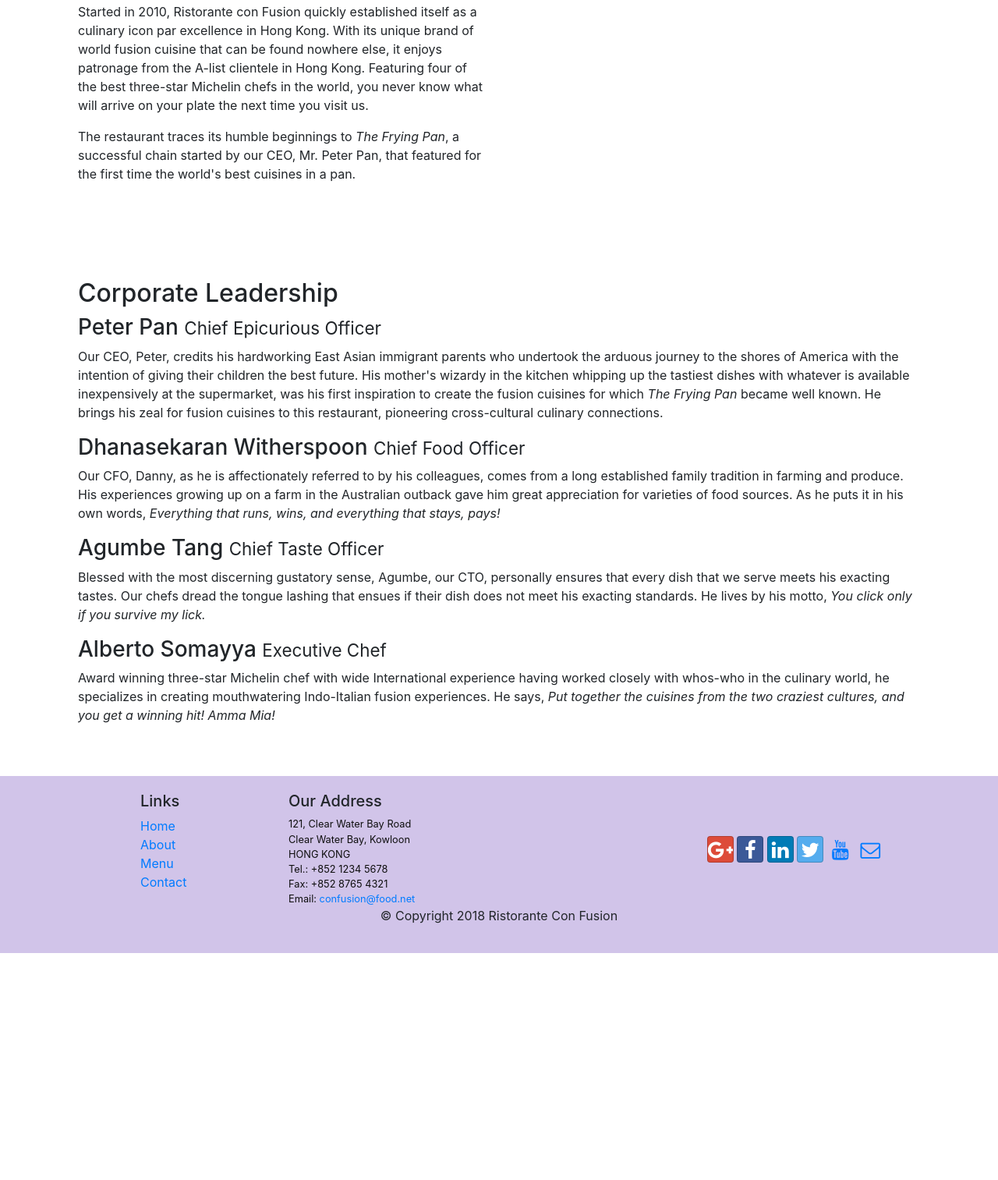
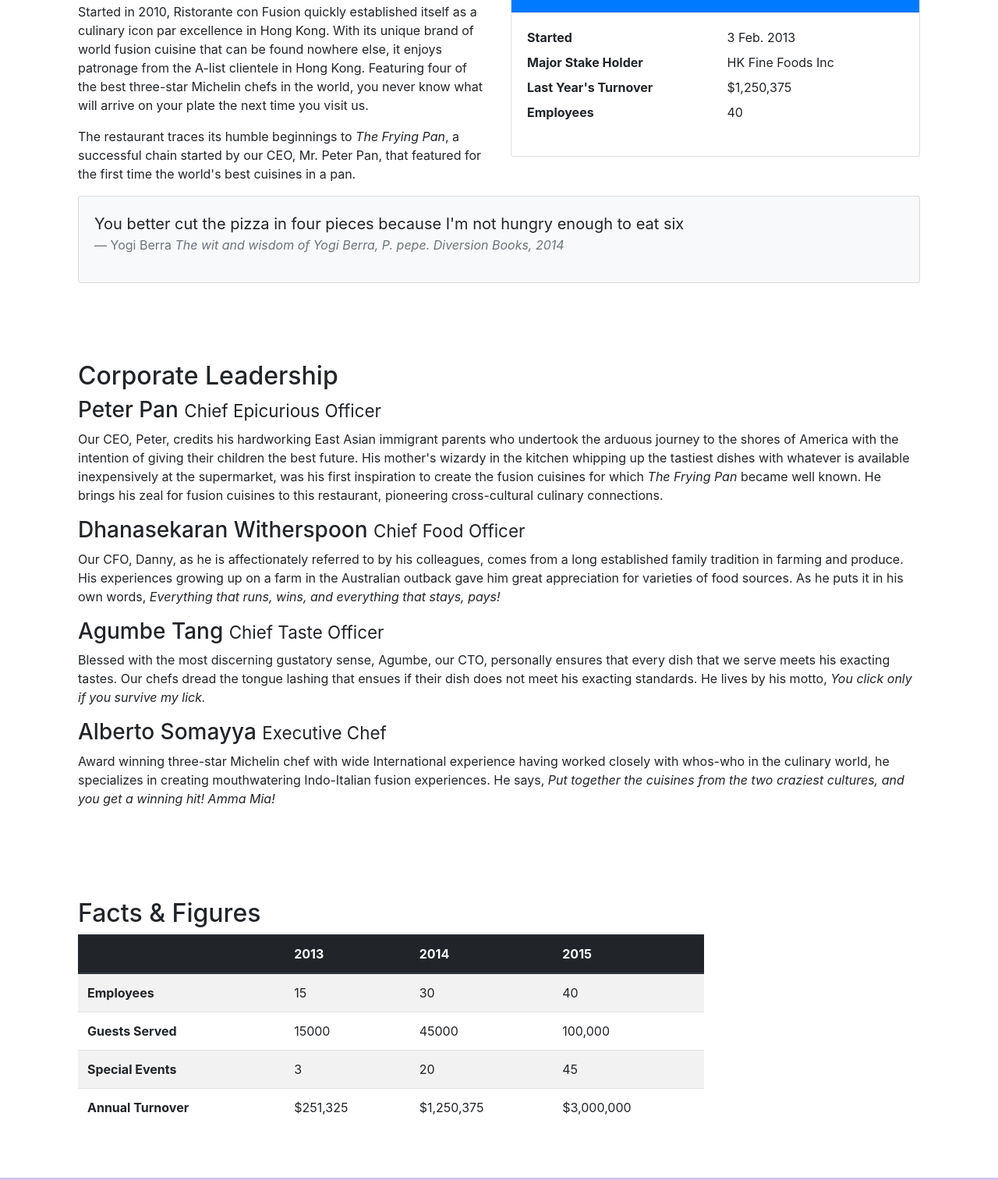
Before and after one commit to Sumptious/myCourses, a website: page aboutus.html in a window 1280 px wide. Shown: the part 558-2071 px from the top of the page at 78% size. Before the commit the page ends 1780 px from the top, so only its background shows below. Drawn offline with nearby package versions, Linux system fonts and the light colour scheme.

Commit message:
Tables and Cards

```diff
--- a/aboutus.html
+++ b/aboutus.html
@@ -66,7 +66,34 @@
                 <p>Started in 2010, Ristorante con Fusion quickly established itself as a culinary icon par excellence in Hong Kong. With its unique brand of world fusion cuisine that can be found nowhere else, it enjoys patronage from the A-list clientele in Hong Kong.  Featuring four of the best three-star Michelin chefs in the world, you never know what will arrive on your plate the next time you visit us.</p>
                 <p>The restaurant traces its humble beginnings to <em>The Frying Pan</em>, a successful chain started by our CEO, Mr. Peter Pan, that featured for the first time the world's best cuisines in a pan.</p>
             </div>
-            <div class="col-12 col-sm">
+            <div class="col-sm">
+                <div class="card">
+                    <h3 class="card-header bg-primary text-white">Facts At a Glance</h3>
+                    <div class="card-body">
+                        <dl class="row">
+                            <dt class="col-6">Started</dt>
+                            <dd class="col-6">3 Feb. 2013</dd>
+                            <dt class="col-6">Major Stake Holder</dt>
+                            <dd class="col-6">HK Fine Foods Inc</dd>
+                            <dt class="col-6">Last Year's Turnover</dt>
+                            <dd class="col-6">$1,250,375</dd>
+                            <dt class="col-6">Employees</dt>
+                            <dd class="col-6">40</dd>
+                        </dl>
+                    </div>
+                </div>
+            </div>
+            <div class="col-12">
+                <div class="card card-body bg-light">
+                    <blockquote class="blockquote">
+                        <p class="mb-0">You better cut the pizza in four pieces
+                            because I'm not hungry enough to eat six
+                        </p>
+                        <footer class="blockquote-footer">Yogi Berra
+                            <cite title="Source Title">The wit and wisdom of Yogi Berra, P. pepe. Diversion Books, 2014</cite>
+                        </footer>
+                    </blockquote>
+                </div>
             </div>
         </div>
 
@@ -84,7 +111,47 @@
                 <p class="d-none d-sm-block">Award winning three-star Michelin chef with wide International experience having worked closely with whos-who in the culinary world, he specializes in creating mouthwatering Indo-Italian fusion experiences. He says, <em>Put together the cuisines from the two craziest cultures, and you get a winning hit! Amma Mia!</em></p>
             </div>
        </div>
-
+       <div class="row row-content">
+           <div class="col-12 col-sm-9">
+               <h2>Facts &amp; Figures</h2>
+               <div class="table-responsive">
+                   <table class="table table-striped">
+                       <thead class="thead-dark">
+                           <tr>
+                               <th>&nbsp;</th>
+                               <th>2013</th>
+                               <th>2014</th>
+                               <th>2015</th>
+                           </tr>
+                       </thead>
+                       <tr>
+                           <th>Employees</th>
+                           <td>15</td>
+                           <td>30</td>
+                           <td>40</td>
+                       </tr>
+                       <tr>
+                            <th>Guests Served</th>
+                            <td>15000</td>
+                            <td>45000</td>
+                            <td>100,000</td>
+                        </tr>
+                        <tr>
+                                <th>Special Events</th>
+                                <td>3</td>
+                                <td>20</td>
+                                <td>45</td>
+                            </tr>
+                        <tr>
+                                <th>Annual Turnover</th>
+                                <td>$251,325</td>
+                                <td>$1,250,375</td>
+                                <td>$3,000,000</td>
+                            </tr>
+                   </table>
+               </div>
+           </div>
+       </div>
     </div>
 
     <footer class="footer">
```
Also changed, not shown: index.html (+1 -1 lines).
